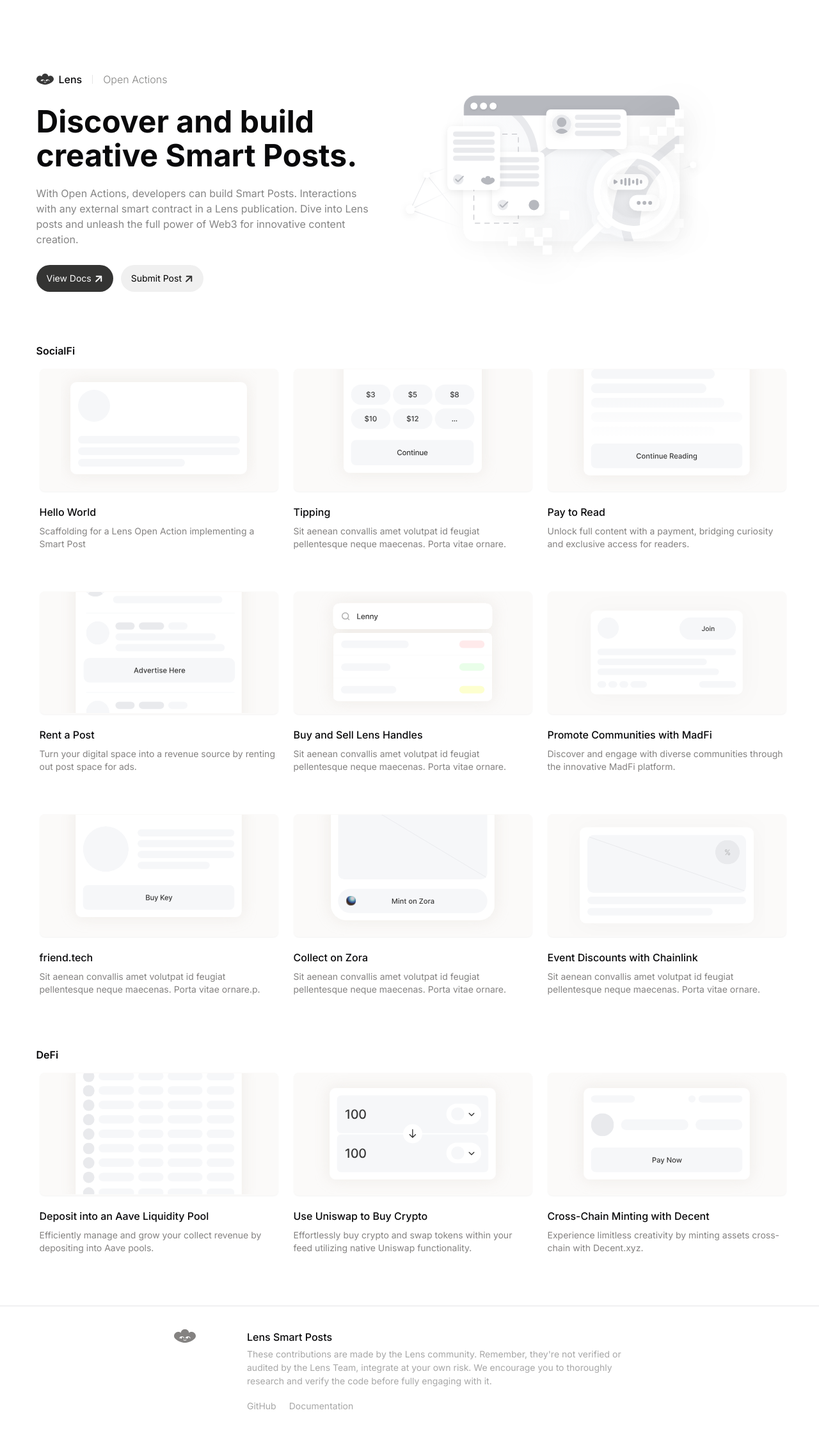
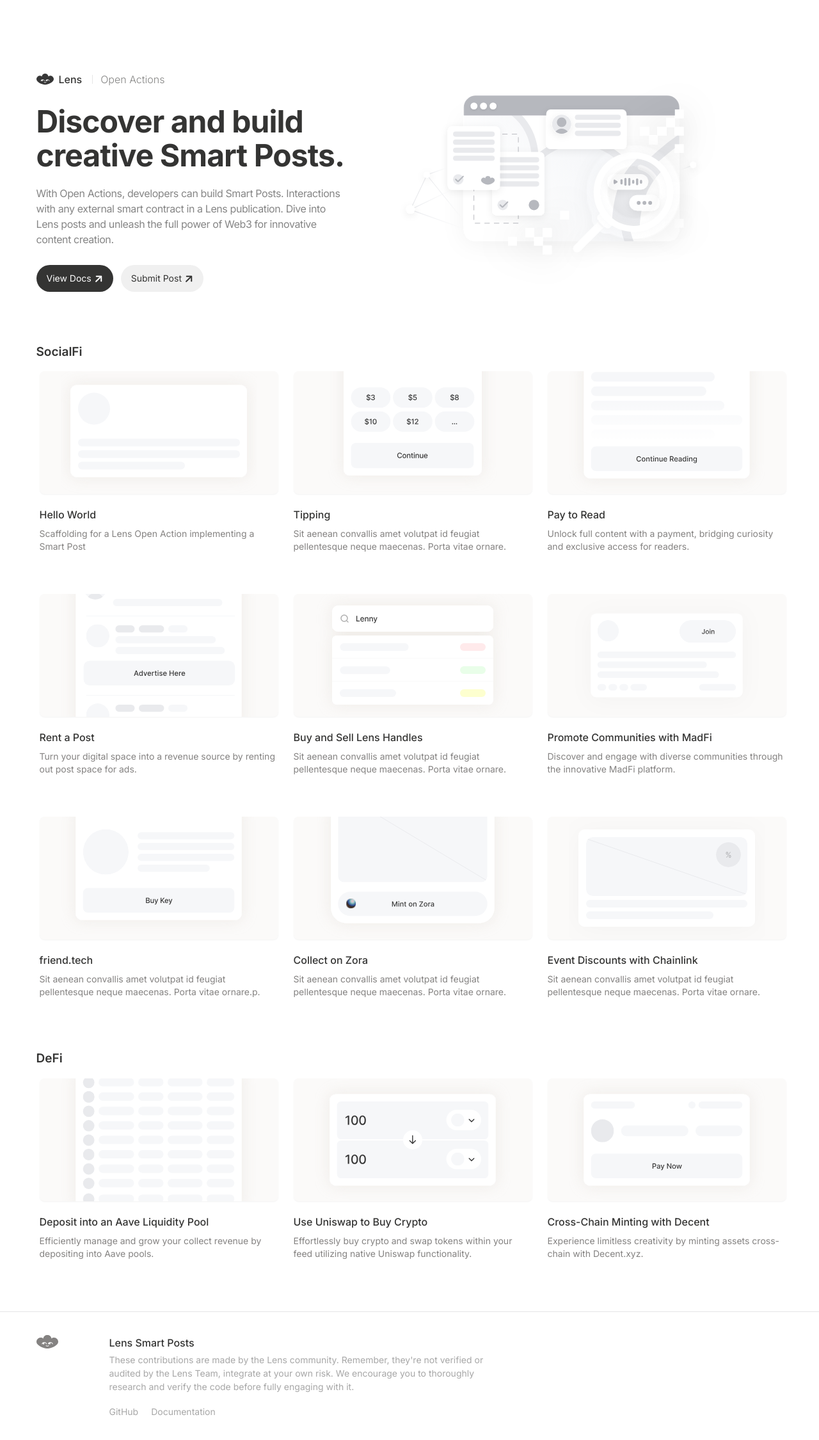
Before and after one commit to lens-protocol/open-actions-directory, a Next.js app: page / in a window 1280 px wide. Shown: the top 2250 px of the page at 64% size. Built offline with nearby package versions, Linux system fonts and the light colour scheme.

Commit message:
updates from feedback

```diff
--- a/app/page.tsx
+++ b/app/page.tsx
@@ -32,12 +32,13 @@ export default function Home() {
               height={18}
               alt="Smart Posts Directory"
             />
-            <p className='ml-2 font-medium'>Lens</p>
+            <p className='ml-2 font-medium text-[#343433]'>Lens</p>
             <div className='ml-4 w-[1px] h-[14px] bg-[#E6E6E6]' />
-            <p className='ml-4 text-[#848483] font-light font-[15px]'>Open Actions</p>
+            <p className='ml-3 text-[#848483] font-light font-[15px]'>Open Actions</p>
           </div>
           <h1
             className='
+            text-[#343433] tracking-[-0.020em]
             text-[32px] leading-[36px] pr-5
             font-bold mt-12
             lg:pr-0
@@ -47,7 +48,11 @@ export default function Home() {
             Discover and build creative Smart Posts.
           </h1>
           <p
-            className='text-[#34343399] text-md mt-5 pr-10'
+            className='
+            pr-10 md:pr-20
+            text-[#858585] mt-5
+            tracking-[-0.025em] font-[400]
+            '
           >
             With Open Actions, developers can build Smart Posts. Interactions with any external smart contract in a Lens publication. Dive into Lens posts and unleash the full power of Web3 for innovative content creation.
           </p>
@@ -86,7 +91,9 @@ export default function Home() {
               cursor-pointer
               '
             >
-              <p>Submit Post</p>
+              <p
+                className='text-[#343433]'
+              >Submit Post</p>
               <Image
                 src={'/svg/arrow.svg'}
                 alt="Arrow"
--- a/components/Footer.tsx
+++ b/components/Footer.tsx
@@ -12,20 +12,23 @@ export function Footer() {
         <div
           className='
           flex py-5
-          flex justify-center
+          flex items-start
           w-[1167px]
           '
         >
-          <div>
           <Image
             src="/svg/lens-grey.svg"
             width={34}
             height={34}
             alt="Lens logo"
+            className='hidden md:block'
           />
-          </div>
-          <div className='ml-20'>
-            <p className='font-medium'>Lens Smart Posts</p>
+          <div className='
+          ml-0
+          md:ml-20'>
+            <p className='
+            text-[#343433]
+            font-medium'>Lens Smart Posts</p>
             <p
               className='mt-1 text-sm text-[#a7a7a7] max-w-[622px] leading-[21px]'
             >
@@ -33,16 +36,20 @@ export function Footer() {
             </p>
             <div className='mt-4'>
               <a
-                href=""
+                href="https://github.com/lens-protocol/open-actions-directory"
                 target="_blank"
                 rel="noopener noreferrer"
-                className='text-sm text-[#a7a7a7] '
+                className='
+                hover:text-[#343433]
+                text-sm text-[#a7a7a7] '
               >GitHub</a>
               <a
-                href=""
+                href="https://docs.lens.xyz/docs/creating-a-publication-action"
                 target="_blank"
                 rel="noopener noreferrer"
-                className='ml-5 text-sm text-[#a7a7a7] '
+                className='
+                hover:text-[#343433]
+                ml-5 text-sm text-[#a7a7a7] '
               >Documentation</a>
             </div>
           </div>
--- a/components/actions.tsx
+++ b/components/actions.tsx
@@ -14,7 +14,9 @@ export function Actions() {
       lg:mt-20
       '>
         <p
-          className='font-[19px] font-semibold'
+          className='
+          text-[#343433] font-semibold
+          text-[19px]'
         >SocialFi</p>
         <div className='
           mt-4 pb-10 grid gap-6 w-full
@@ -28,7 +30,10 @@ export function Actions() {
           }
         </div>
         <p
-          className='font-[19px] font-semibold'
+          className='
+          text-[#343433]
+          text-[19px] font-semibold
+          '
         >DeFi</p>
         <div className='
           mt-4 pb-10 grid gap-6 w-full
--- a/components/ui/action-card.tsx
+++ b/components/ui/action-card.tsx
@@ -35,30 +35,39 @@ export function ActionCard({ action } : { action: Action }) {
   if (!loaded) return null
   return (
     <Dialog>
-      <DialogTrigger asChild>
+      <DialogTrigger asChild className="cursor-pointer">
         <div className="
           w-full mx-[5px] mb-[40px]
-
+          transition
                     ">
           <Card className="
-            border-2 border-[#fbfaf9] bg-[#fbfaf9] rounded-[8px] flex
+            border-0
+            bg-[#fbfaf9] rounded-[8px] flex
             justify-center content-start
             h-[192px]
+            hover:bg-[#f1eeee]
+            [&>*:nth-child(1)]:hover:scale-110
+            overflow-hidden	transition
           ">
           <Image
             src={`/svg/${action.hero}`}
             width={action.width || 264}
             height={404}
             alt={action.name}
-              className='mt-[-1px]'
+            className='transition'
           />
           </Card>
           <div>
             <p
-              className='font-medium mt-5'
+              className='
+              text-[#343433]
+              font-[500] mt-5'
             >{action.name}</p>
             <p
-              className='text-[#848281] text-sm mt-2'
+              className='
+              font-[400]
+              text-[#848281] text-sm mt-2
+              '
             >{action.description}</p>
           </div>
         </div>
@@ -66,9 +75,13 @@ export function ActionCard({ action } : { action: Action }) {
       {/* Active Dialog */}
       <DialogContent
         className='
-        min-w-[673px]
-        bg-[#fbfaf9]
+        border-0
+        w-[360px]
+        md:min-w-[480px]
+        lg:min-w-[673px]
         p-0
+        rounded
+        sm:rounded
         '
       >
         <div
--- a/components/ui/dialog.tsx
+++ b/components/ui/dialog.tsx
@@ -44,10 +44,7 @@ const DialogContent = React.forwardRef<
       {...props}
     >
       {children}
-      <DialogPrimitive.Close className="absolute right-4 top-4 rounded-sm opacity-70 ring-offset-background transition-opacity hover:opacity-100 focus:outline-none focus:ring-2 focus:ring-ring focus:ring-offset-2 disabled:pointer-events-none data-[state=open]:bg-accent data-[state=open]:text-muted-foreground">
-        <X className="h-4 w-4" />
-        <span className="sr-only">Close</span>
-      </DialogPrimitive.Close>
+
     </DialogPrimitive.Content>
   </DialogPortal>
 ))
```
Also changed, not shown: 1 other file (tests, documents, lock files or other folders). Lines whose indentation alone changed are shown as unchanged.
